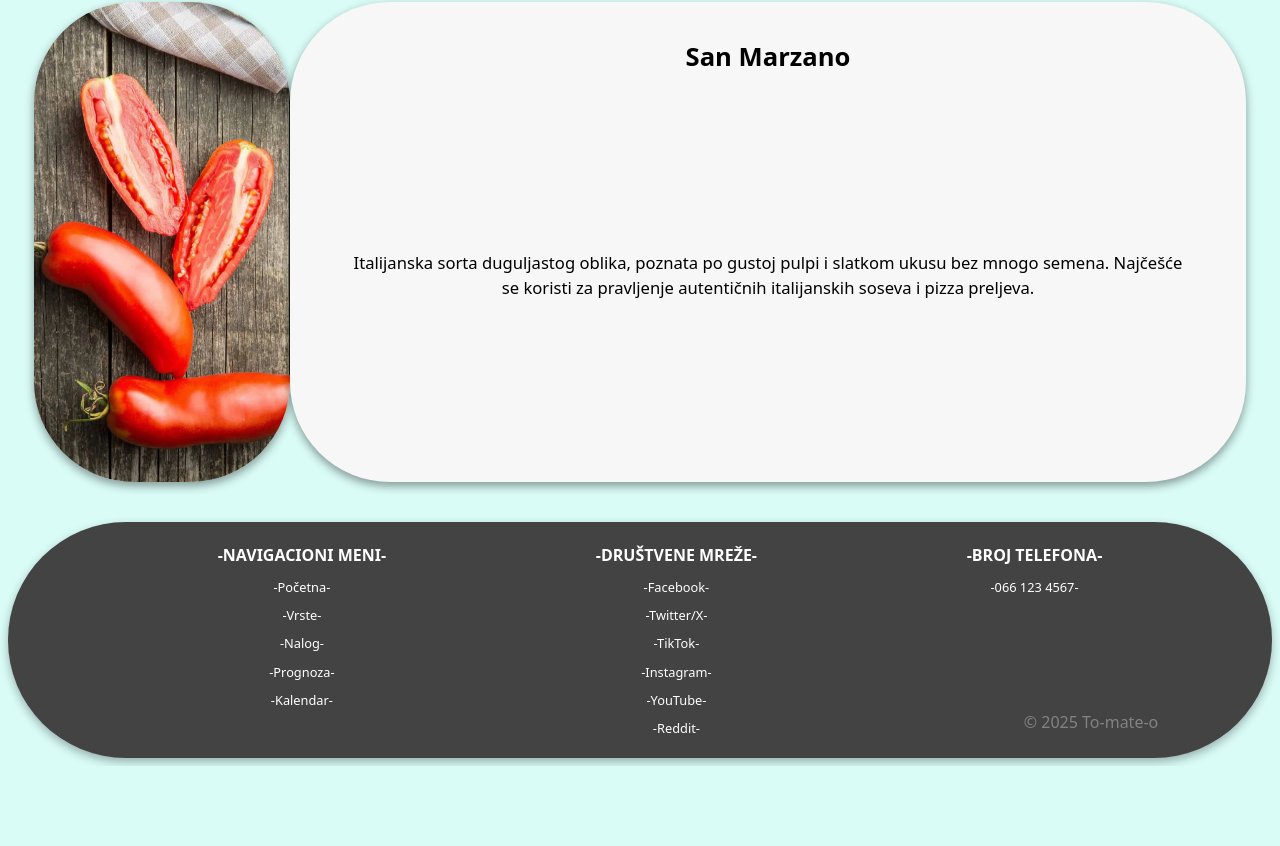
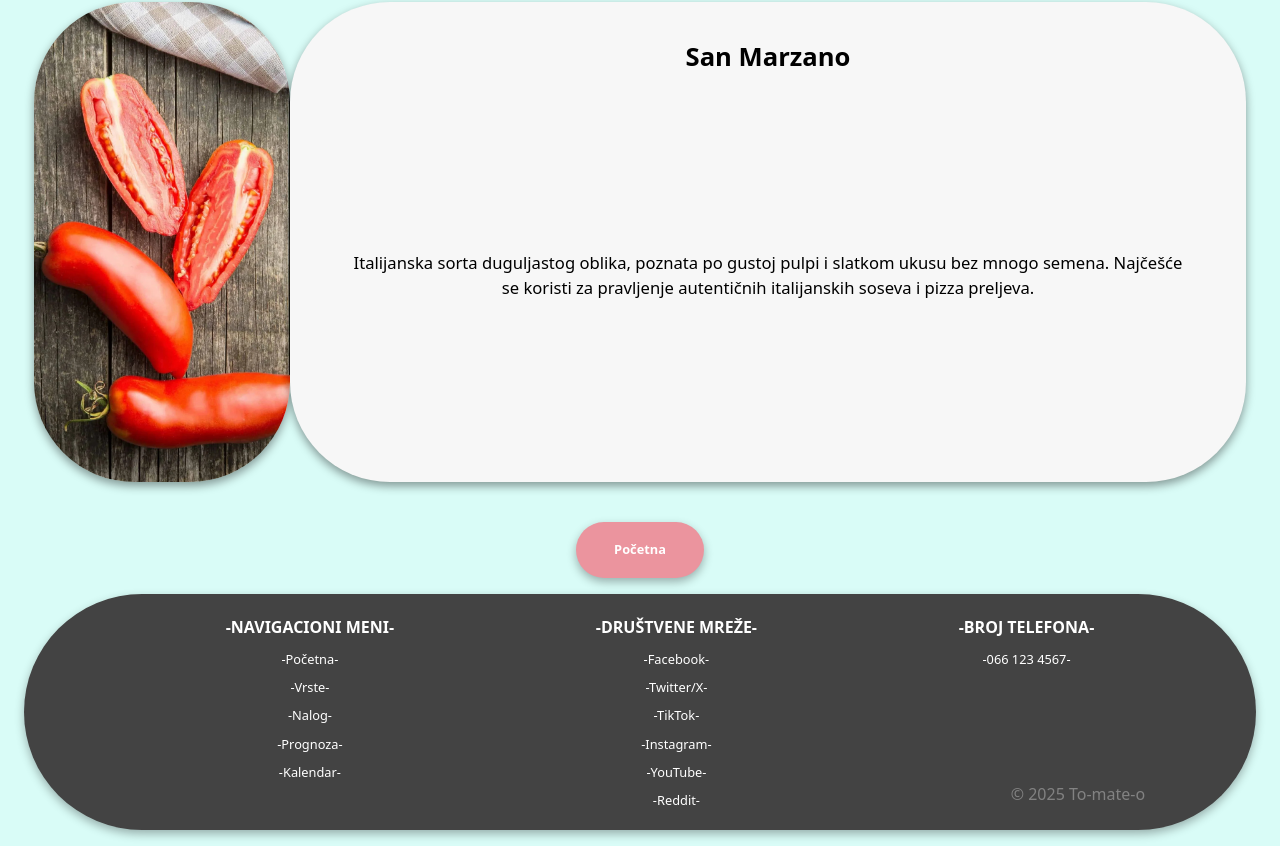
Before and after one commit to elab-development/internet-tehnologije-2024-projekat-appzapoljproizvodnju_2021_0362, a React (Vite) app in the folder frontend/: page /vrste in a window 1280 px wide. Shown: the part 3238-4084 px from the top of the page. Before the commit the page ends 4004 px from the top, so only its background shows below. Built offline with nearby package versions, Linux system fonts and the light colour scheme; no server answers.

Commit message:
footer stilizovan, dugme dodato na par mesta na stranici

```diff
--- a/frontend/src/css/header-footer.css
+++ b/frontend/src/css/header-footer.css
@@ -45,6 +45,7 @@ footer {
     box-shadow: 0 4px 10px rgba(0, 0, 0, 0.3);
     border-radius: 1000px;
     transition: 0.3s;
+    margin: 2vh;
 }
 
 footer:hover {
--- a/frontend/src/stranice/Vrste.jsx
+++ b/frontend/src/stranice/Vrste.jsx
@@ -1,5 +1,6 @@
 import podaci from "../podaci/vrste.json";
 import Kartica from "../komponente/Kartica";
+import Dugme from "../komponente/Dugme";
 
 function Vrste() {
   return (
@@ -9,6 +10,7 @@ function Vrste() {
           <Kartica key={kartica.id} index={index} slika={kartica.slika} naslov={kartica.naslov} tekst={kartica.tekst} />
         ))}
       </div>
+      <Dugme tekst="Početna" link="/" />
     </>
   );
 }
```
